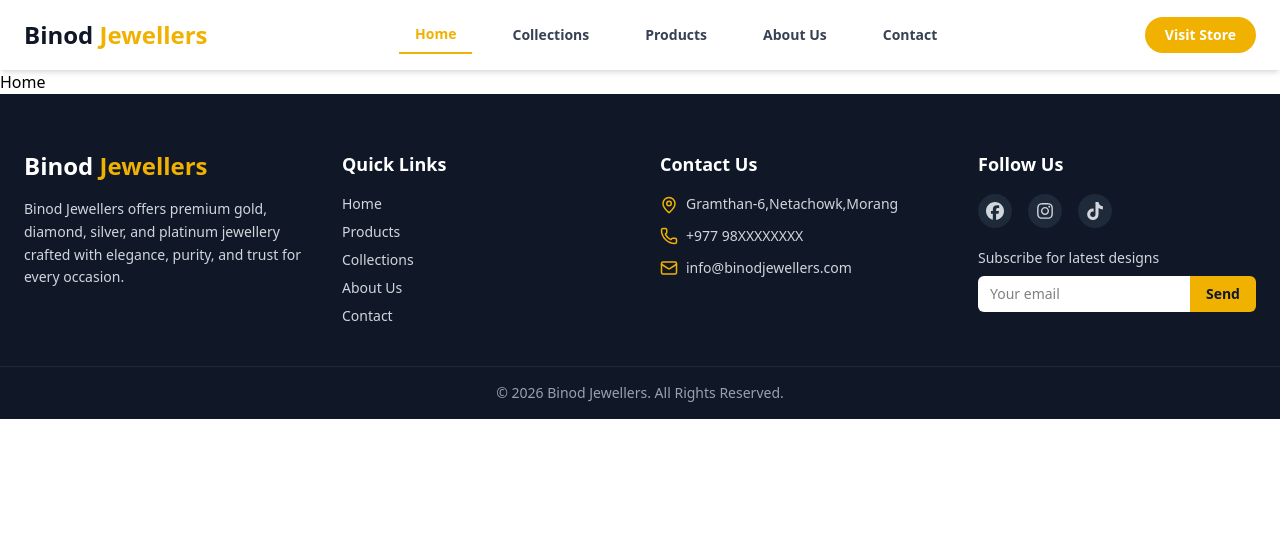
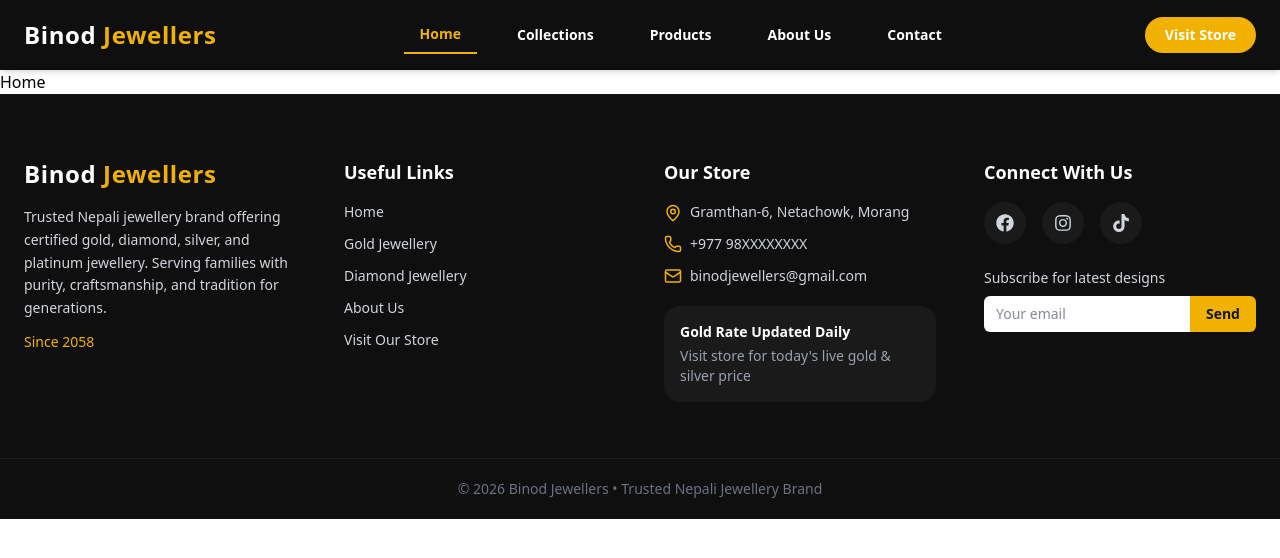
Before and after one commit to Parvesh-ops/jewellery-Website, a React (Vite) app: page / in a window 1280 px wide. Shown: the top 558 px of the page. Built offline with nearby package versions, Linux system fonts and the light colour scheme.

Commit message:
adding Header and footer

```diff
--- a/src/components/Footer/Footer.tsx
+++ b/src/components/Footer/Footer.tsx
@@ -1,30 +1,33 @@
 import { NavLink } from "react-router-dom";
-import { MapPin, Phone, Mail} from "lucide-react";
-import { FaFacebook, FaInstagram, FaTiktok } from "react-icons/fa6";
+import { MapPin, Phone, Mail, } from "lucide-react";
+import { FaFacebook, FaInstagram, FaTiktok, } from "react-icons/fa";
 
 const Footer = () => {
   return (
-    <footer className="bg-gray-900 text-gray-300 pt-14">
-      <div className="max-w-7xl mx-auto px-6 grid grid-cols-1 sm:grid-cols-2 lg:grid-cols-4 gap-10">
+    <footer className="bg-[#0f0f0f] text-gray-300 pt-16">
+      <div className="max-w-7xl mx-auto px-6 grid grid-cols-1 sm:grid-cols-2 lg:grid-cols-4 gap-12">
 
-        {/* Brand Info */}
+        {/* Brand Story */}
         <div>
-          <h2 className="text-2xl font-bold text-white">
+          <h2 className="text-2xl font-bold text-white tracking-wide">
             Binod <span className="text-yellow-500">Jewellers</span>
           </h2>
           <p className="mt-4 text-sm leading-relaxed">
-            Binod Jewellers offers premium gold, diamond, silver, and platinum
-            jewellery crafted with elegance, purity, and trust for every
-            occasion.
+            Trusted Nepali jewellery brand offering certified gold, diamond,
+            silver, and platinum jewellery. Serving families with purity,
+            craftsmanship, and tradition for generations.
+          </p>
+          <p className="mt-3 text-sm text-yellow-500">
+            Since 2058
           </p>
         </div>
 
-        {/* Quick Links */}
+        {/* Useful Links */}
         <div>
           <h3 className="text-lg font-semibold text-white mb-4">
-            Quick Links
+            Useful Links
           </h3>
-          <ul className="space-y-2 text-sm">
+          <ul className="space-y-3 text-sm">
             <li>
               <NavLink to="/" className="hover:text-yellow-500 transition">
                 Home
@@ -32,12 +35,12 @@
             </li>
             <li>
               <NavLink to="/products" className="hover:text-yellow-500 transition">
-                Products
+                Gold Jewellery
               </NavLink>
             </li>
             <li>
-              <NavLink to="/collections" className="hover:text-yellow-500 transition">
-                Collections
+              <NavLink to="/products" className="hover:text-yellow-500 transition">
+                Diamond Jewellery
               </NavLink>
             </li>
             <li>
@@ -47,21 +50,21 @@
             </li>
             <li>
               <NavLink to="/contact" className="hover:text-yellow-500 transition">
-                Contact
+                Visit Our Store
               </NavLink>
             </li>
           </ul>
         </div>
 
-        {/* Contact Info */}
+        {/* Store Info */}
         <div>
           <h3 className="text-lg font-semibold text-white mb-4">
-            Contact Us
+            Our Store
           </h3>
           <ul className="space-y-3 text-sm">
             <li className="flex items-start gap-2">
               <MapPin size={18} className="text-yellow-500 mt-0.5" />
-              <span>Gramthan-6,Netachowk,Morang</span>
+              <span>Gramthan-6, Netachowk, Morang</span>
             </li>
             <li className="flex items-center gap-2">
               <Phone size={18} className="text-yellow-500" />
@@ -69,32 +72,40 @@
             </li>
             <li className="flex items-center gap-2">
               <Mail size={18} className="text-yellow-500" />
-              <span>info@binodjewellers.com</span>
+              <span>binodjewellers@gmail.com</span>
             </li>
           </ul>
+
+          <div className="bg-[#1a1a1a] mt-5 p-4 rounded-2xl text-sm">
+            <p className="text-white font-semibold mb-1">Gold Rate Updated Daily</p>
+            <p className="text-gray-400 font-sans">
+              Visit store for today's live gold & silver price
+            </p>
+          </div>
         </div>
 
-        {/* Social & Newsletter */}
+        {/* Social Proof */}
         <div>
-          <h3 className="text-lg font-semibold text-white mb-4">
-            Follow Us
+          <h3 className="text-lg text-c font-semibold text-white mb-4">
+            Connect With Us
           </h3>
-          <div className="flex gap-4 mb-5">
+
+          <div className="flex gap-4 mb-6">
             <a
               href="#"
-              className="p-2 bg-gray-800 rounded-full hover:bg-yellow-500 hover:text-gray-900 transition"
+              className="p-3 bg-[#1a1a1a] rounded-full hover:bg-yellow-500 hover:text-black transition"
             >
-              <FaFacebook  size={18} />
+              <FaFacebook size={18} />
             </a>
             <a
               href="#"
-              className="p-2 bg-gray-800 rounded-full hover:bg-yellow-500 hover:text-gray-900 transition"
+              className="p-3 bg-[#1a1a1a] rounded-full hover:bg-yellow-500 hover:text-black transition"
             >
               <FaInstagram size={18} />
             </a>
             <a
               href="#"
-              className="p-2 bg-gray-800 rounded-full hover:bg-yellow-500 hover:text-gray-900 transition"
+              className="p-3 bg-[#1a1a1a] rounded-full hover:bg-yellow-500 hover:text-black transition"
             >
               <FaTiktok size={18} />
             </a>
@@ -105,7 +116,7 @@
             <input
               type="email"
               placeholder="Your email"
-              className="w-full px-3 py-2 text-sm rounded-l-md focus:outline-none bg-white text-black"
+              className="w-full px-3 py-2 text-sm rounded-l-md focus:outline-none bg-white text-gray-900"
             />
             <button className="bg-yellow-500 px-4 rounded-r-md text-sm font-semibold text-gray-900 hover:bg-yellow-600 transition">
               Send
@@ -114,9 +125,9 @@
         </div>
       </div>
 
-      {/* Bottom Bar */}
-      <div className="border-t border-gray-800 mt-10 py-4 text-center text-sm text-gray-400">
-        © {new Date().getFullYear()} Binod Jewellers. All Rights Reserved.
+      {/* Bottom Trust Bar */}
+      <div className="border-t border-[#1f1f1f] mt-14 py-5 text-center text-sm text-gray-500">
+        © {new Date().getFullYear()} Binod Jewellers • Trusted Nepali Jewellery Brand
       </div>
     </footer>
   );
--- a/src/components/Header/Header.tsx
+++ b/src/components/Header/Header.tsx
@@ -9,16 +9,16 @@
     `block px-4 py-2 text-sm font-semibold transition-colors duration-200 ${
       isActive
         ? "text-yellow-500 border-b-2 border-yellow-500"
-        : "text-gray-700 hover:text-yellow-500"
+        : "text-white hover:text-yellow-500"
     }`;
 
   return (
-    <nav className="w-full bg-white shadow-md sticky top-0 z-50">
+    <nav className="w-full bg-[#0f0f0f] shadow-md sticky top-0 z-50">
       <div className="max-w-7xl mx-auto px-6 py-4 flex items-center justify-between">
 
         {/* Logo */}
         <NavLink to="/" className="flex items-center gap-2">
-          <span className="text-2xl font-bold text-gray-900">
+          <span className="text-2xl font-bold text-white tracking-wide">
             Binod <span className="text-yellow-500">Jewellers</span>
           </span>
         </NavLink>
@@ -50,8 +50,11 @@
       </div>
 
       {/* Mobile Menu */}
-      {open && (
-        <div className="md:hidden bg-white shadow-lg px-6 pb-4 space-y-2">
+      <div
+        className={`md:hidden bg-[#0f0f0f] shadow-lg px-6 pb-4 space-y-2 transform transition-all duration-300 ${
+          open ? "max-h-125 opacity-100" : "max-h-0 opacity-0 overflow-hidden"
+        }`}
+      >
         <NavLink to="/" onClick={() => setOpen(false)} className={navLinkClass}>
           Home
         </NavLink>
@@ -71,12 +74,11 @@
         <NavLink
           to="/contact"
           onClick={() => setOpen(false)}
-            className="block text-center bg-yellow-500 text-white py-2 rounded-full font-semibold mt-3"
+          className="block text-center bg-yellow-500 text-white py-2 rounded-full font-semibold mt-3 hover:bg-yellow-600 transition"
         >
           Visit Store
         </NavLink>
       </div>
-      )}
     </nav>
   );
 };
```
Lines whose indentation alone changed are shown as unchanged.
